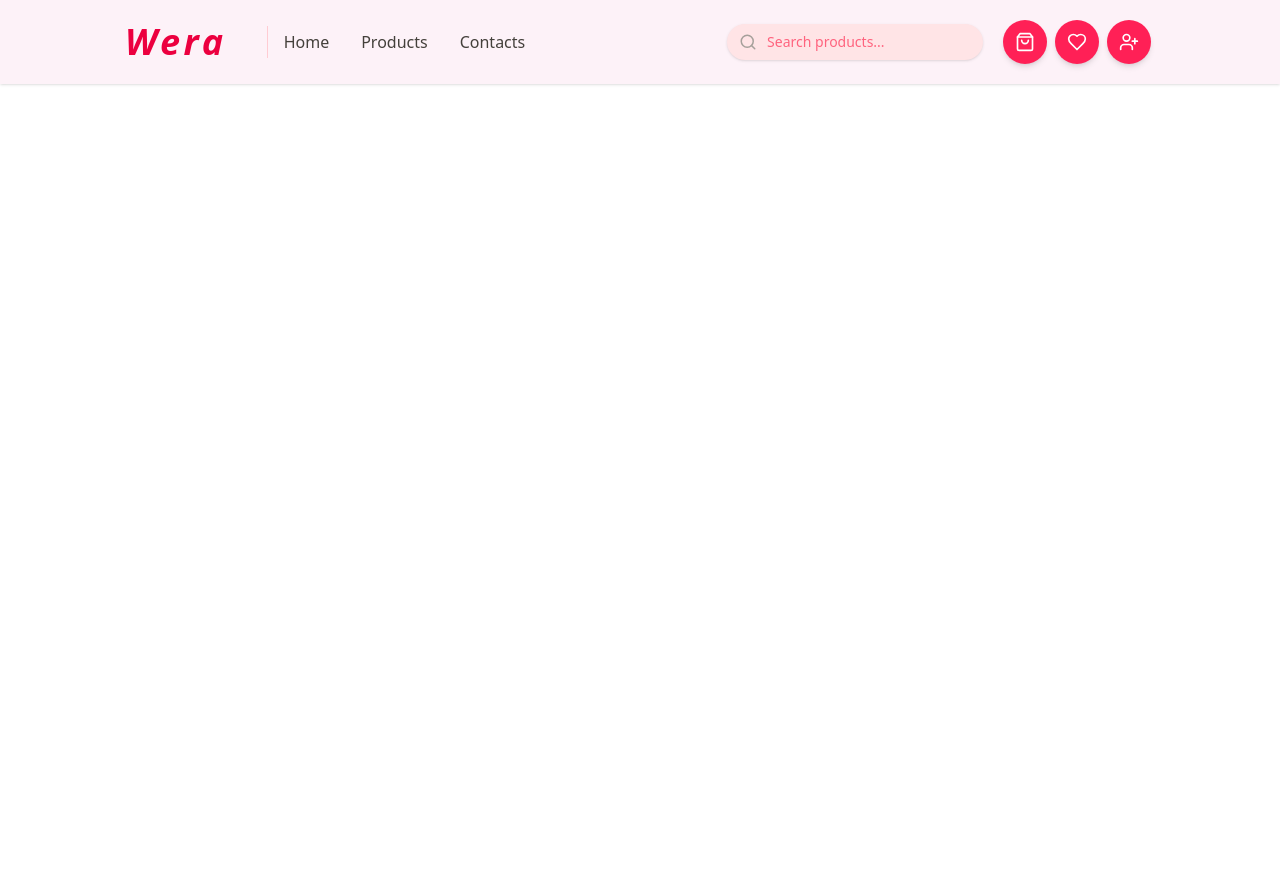
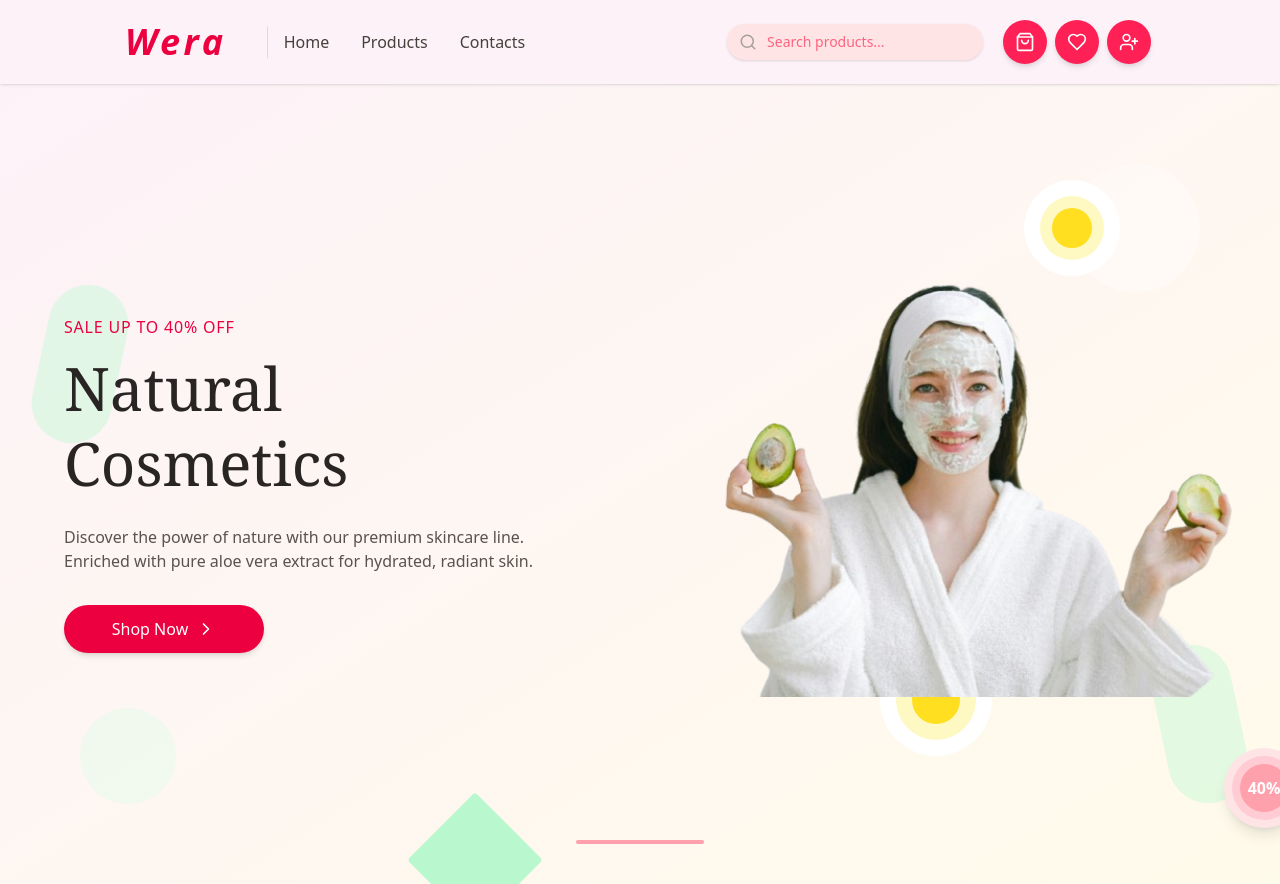
Before and after one commit to Alizba/cosmetics-site, a React (Vite) app: page / in a window 1280 px wide. Before the commit the page ends 800 px from the top, so only its background shows below. Built offline with nearby package versions, Linux system fonts and the light colour scheme.

Commit message:
Created Hero Section

```diff
--- a/src/App.jsx
+++ b/src/App.jsx
@@ -1,11 +1,13 @@
 import React from 'react'
 import './App.css'
 import Navbar from './Components/Navbar'
+import HeroSection from './Components/HeroSection'
 
 function App() {
   return (
     <div className="w-screen max-w-full">
       <Navbar />
+      <HeroSection/>
     </div>
   )
 }
--- a/src/Components/HeroSection.jsx
+++ b/src/Components/HeroSection.jsx
@@ -0,0 +1,90 @@
+import React from 'react';
+import { ChevronRight } from 'lucide-react';
+import image from '../assets/heroImage.webp';
+
+export default function EnhancedAloeVeraHero() {
+  return (
+    <div className="relative w-full min-h-lvh bg-gradient-to-br from-pink-50 to-amber-50 overflow-hidden">
+      {/* Background decorative elements */}
+      <div className="absolute top-20 right-20">
+        <div className="w-32 h-32 bg-white rounded-full opacity-30"></div>
+      </div>
+      <div className="absolute bottom-20 left-20">
+        <div className="w-24 h-24 bg-green-100 rounded-full opacity-40"></div>
+      </div>
+
+      {/* White lily decorations */}
+      <div className="absolute top-24 right-40">
+        <div className="w-24 h-24 bg-white rounded-full flex items-center justify-center">
+          <div className="w-16 h-16 bg-yellow-100 rounded-full flex items-center justify-center">
+            <div className="w-10 h-10 bg-yellow-300 rounded-full"></div>
+          </div>
+        </div>
+      </div>
+      <div className="absolute bottom-32 right-72">
+        <div className="w-28 h-28 bg-white rounded-full flex items-center justify-center">
+          <div className="w-20 h-20 bg-yellow-100 rounded-full flex items-center justify-center">
+            <div className="w-12 h-12 bg-yellow-300 rounded-full"></div>
+          </div>
+        </div>
+      </div>
+      <div className="absolute -bottom-6 left-1/3">
+        <div className="w-24 h-24 bg-green-200 rounded-sm rotate-45"></div>
+      </div>
+
+      {/* Floating aloe leaves */}
+      <div className="absolute top-1/4 left-10">
+        <div className="w-20 h-40 bg-green-200 opacity-40 rounded-full transform rotate-12"></div>
+      </div>
+      <div className="absolute bottom-20 right-10">
+        <div className="w-20 h-40 bg-green-200 opacity-40 rounded-full transform -rotate-12"></div>
+      </div>
+
+      {/* Main content container */}
+      <div className="flex flex-col md:flex-row h-dvh max-w-7xl mx-auto">
+        {/* Left side content - no separate background */}
+        <div className="w-full md:w-1/2 p-8 md:p-16 flex flex-col justify-center z-10">
+          <p className="text-rose-600 font-medium tracking-wider uppercase mb-3">Sale Up To 40% Off</p>
+          <h1 className="font-serif text-4xl md:text-6xl text-stone-800 mb-6 leading-tight">
+             Natural Cosmetics
+          </h1>
+          <p className="text-stone-600 mb-8 max-w-lg">
+            Discover the power of nature with our premium skincare line. Enriched with pure aloe vera extract for hydrated, radiant skin.
+          </p>
+          <button className="bg-rose-600 text-white rounded-full py-3 px-8 flex items-center justify-center hover:bg-rose-700 transition duration-300 shadow-md group w-50">
+            <span className="font-medium">Shop Now</span>
+            <ChevronRight className="ml-2 w-5 h-5 group-hover:translate-x-1 transition-transform duration-300" />
+          </button>
+        </div>
+
+        {/* Right side image - no separate background */}
+        <div className="w-full md:w-1/2 relative flex items-center justify-center">
+          <div className="h-4/5 relative">
+            {/* Model image container */}
+            <img
+              src={image}
+              alt="Woman in towel applying face cream"
+              className="object-contain h-full"
+            />
+
+            {/* Product badge */}
+            <div className="absolute -bottom-6 -right-6">
+              <div className="w-20 h-20 bg-rose-100 rounded-full flex items-center justify-center shadow-lg">
+                <div className="w-16 h-16 bg-rose-200 rounded-full flex items-center justify-center">
+                  <div className="w-12 h-12 bg-rose-300 rounded-full flex items-center justify-center text-white font-bold">
+                    40%
+                  </div>
+                </div>
+              </div>
+            </div>
+          </div>
+        </div>
+      </div>
+
+      {/* Additional decorative elements */}
+      <div className="absolute bottom-10 left-1/2 transform -translate-x-1/2">
+        <div className="w-32 h-1 bg-rose-300 rounded-full"></div>
+      </div>
+    </div>
+  );
+}
```
Also changed, not shown: src/assets/heroImage.webp (added).
